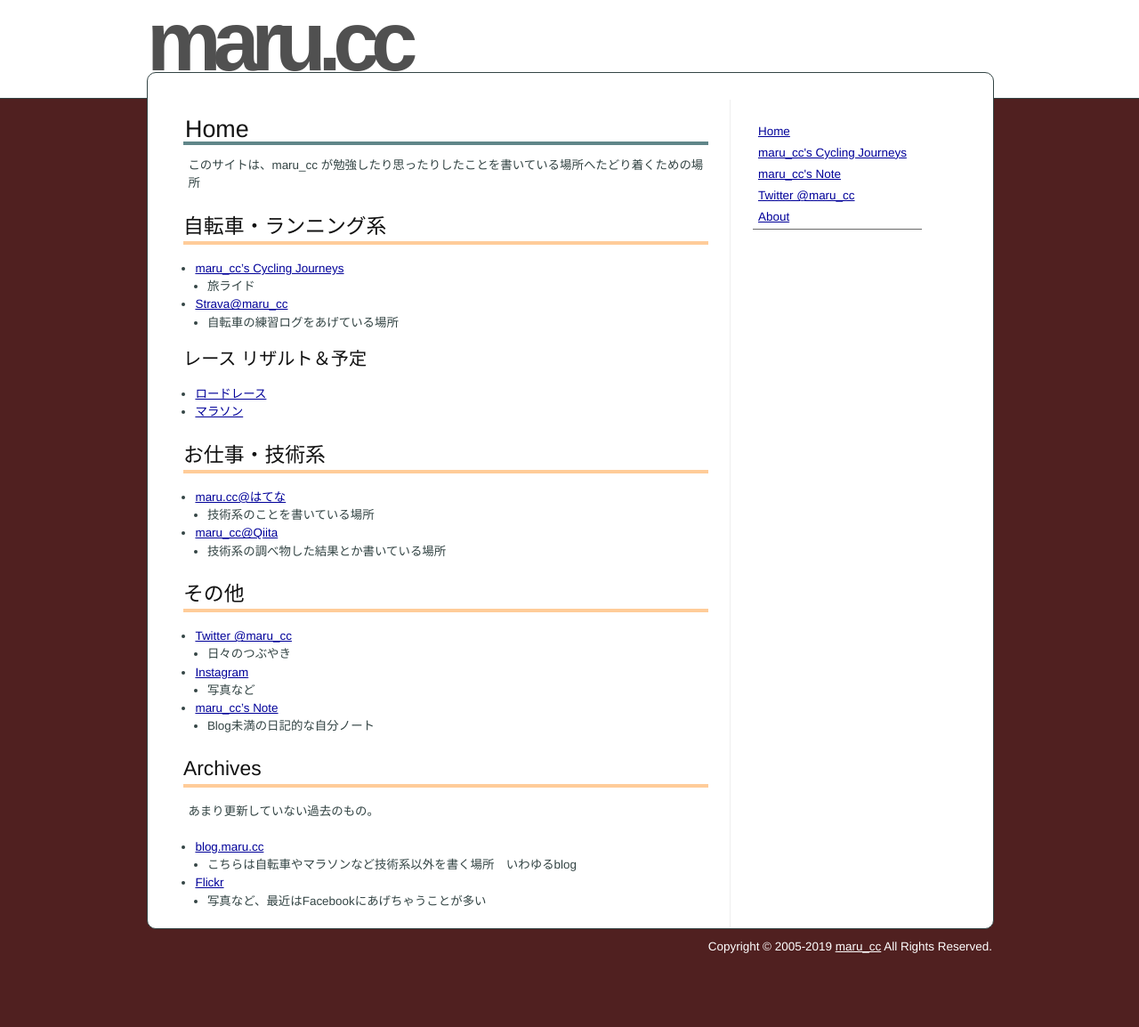
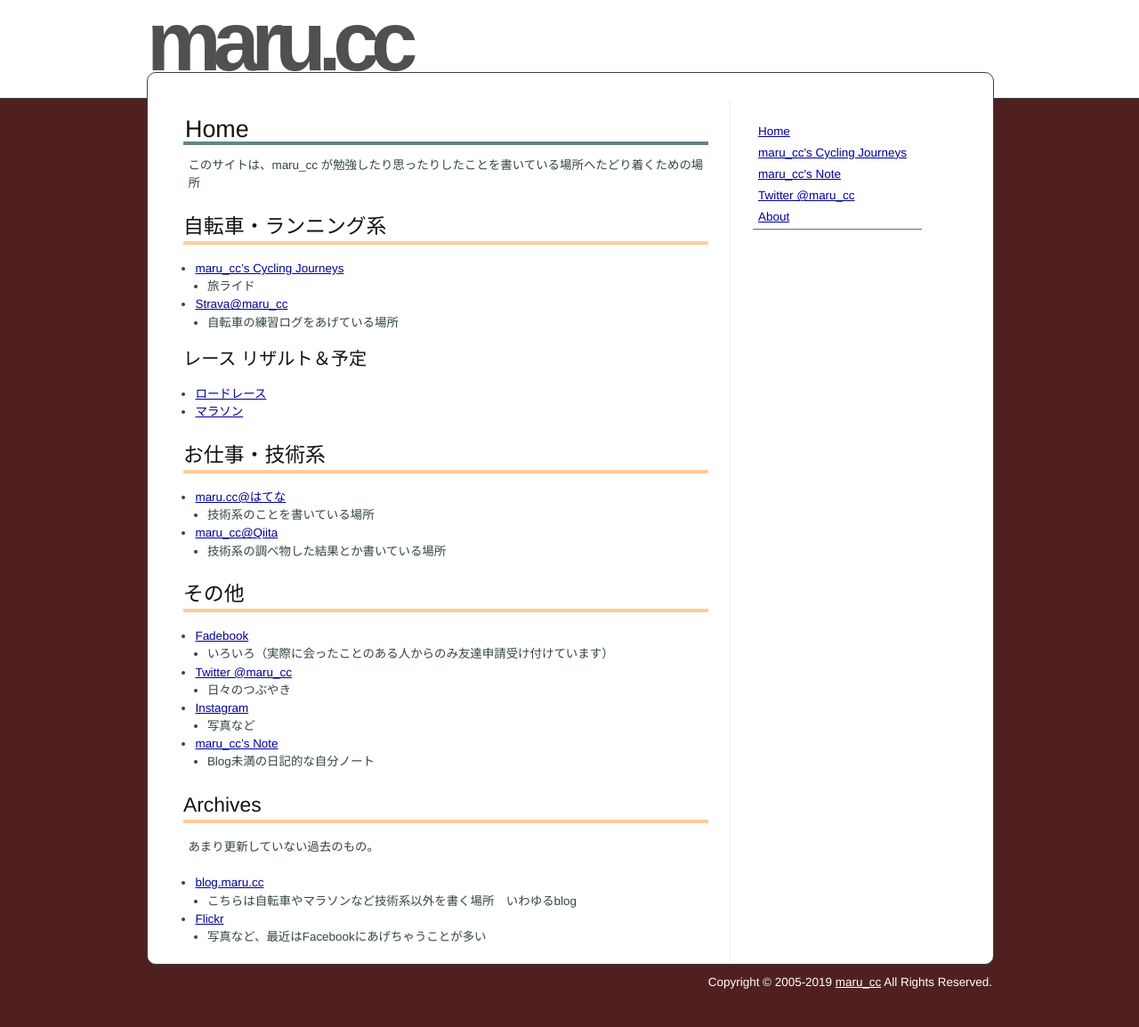
Before and after one commit to marucc/marucc.github.io, a Jekyll site: the page built from index.md, in a window 1280 px wide. Shown: the whole page at 89% size. Built offline with Jekyll 4.4.1, drawn with Linux system fonts in a browser that asks for light colours; before the commit the page ends 1114 px from its top, so only the background shows below that.

Commit message:
index.md updated from https://stackedit.io/

```diff
--- a/index.md
+++ b/index.md
@@ -28,6 +28,8 @@ title: Home
 
 ## その他
 
+- [Fadebook](https://www.facebook.com/tomoyuki.maruta)
+	- いろいろ（実際に会ったことのある人からのみ友達申請受け付けています）
 - [Twitter @maru_cc](http://twitter.com/maru_cc)
     - 日々のつぶやき
 - [Instagram](http://instagram.com/maru_cc)
```
